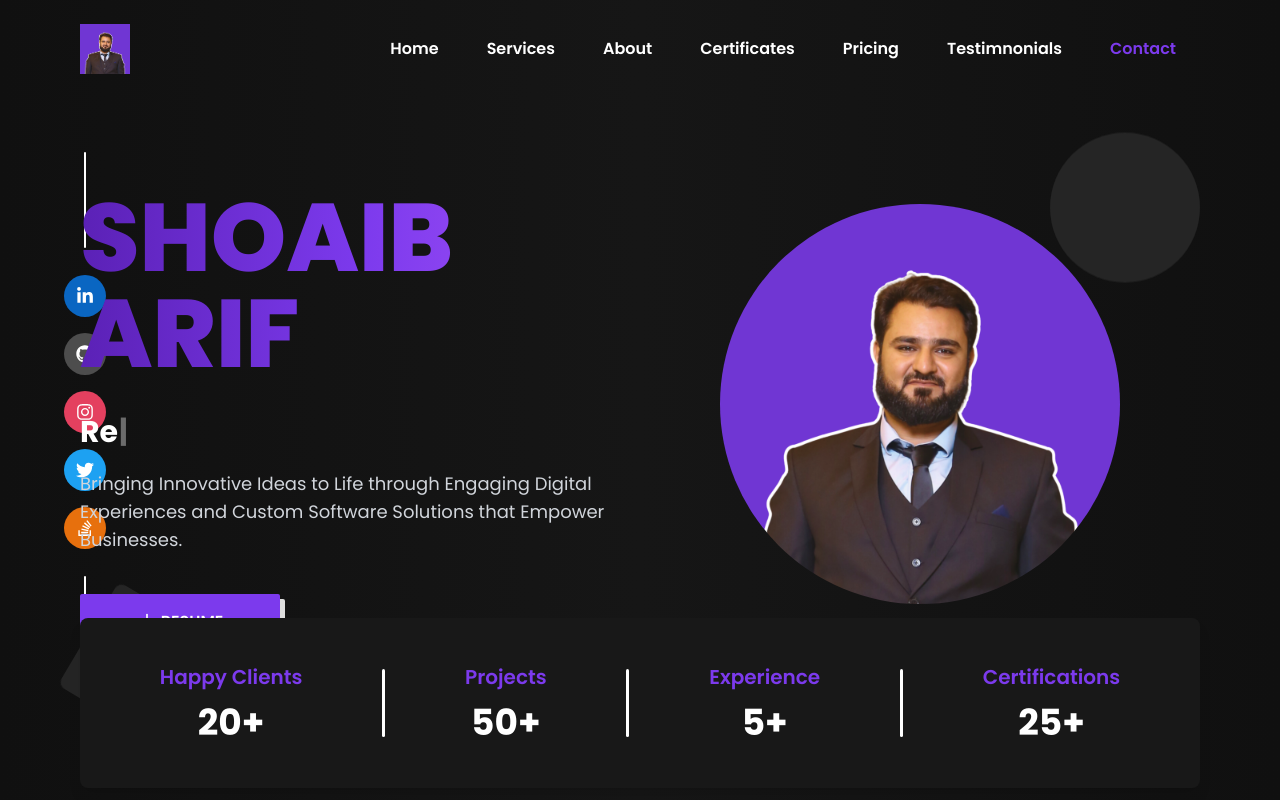
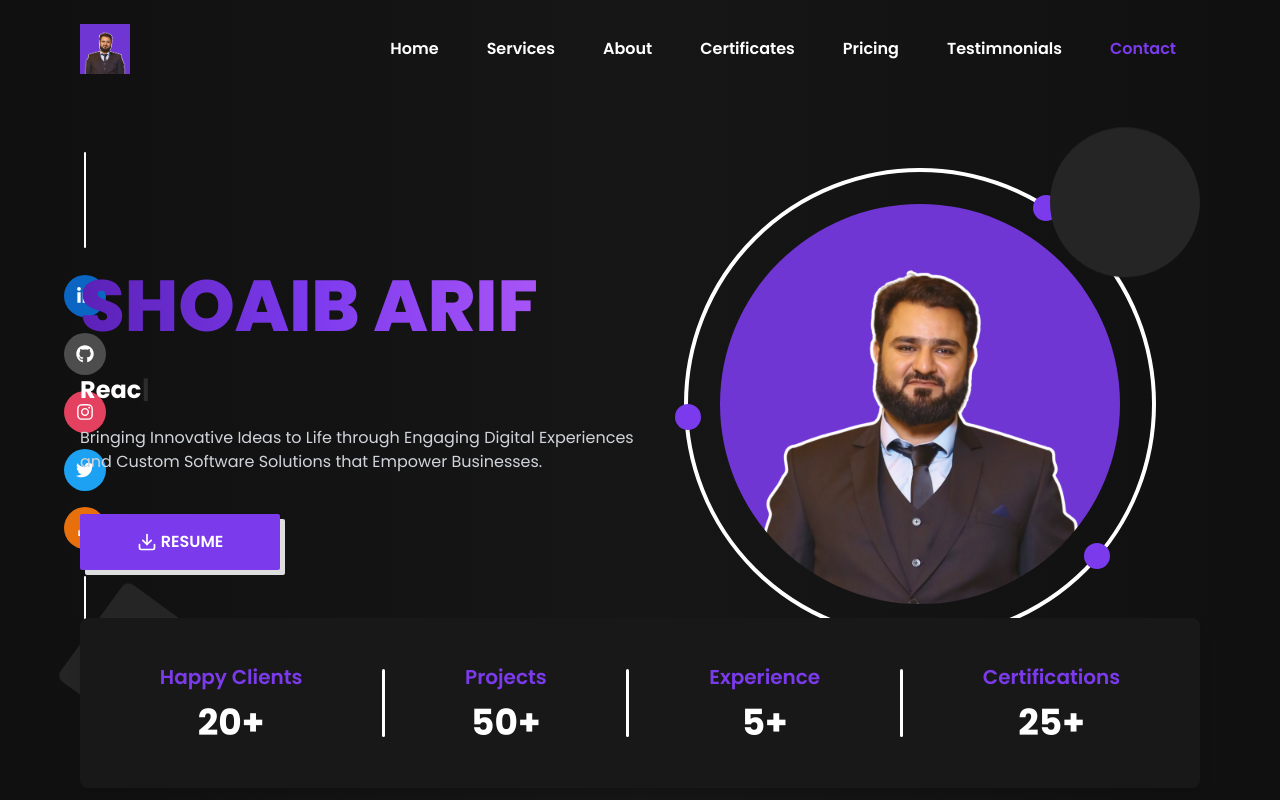
Before and after one commit to shoaibmarif/portfolio, a React (Vite) app: page / in a window 1280 px wide. Shown: the top 800 px of the page. Built offline with nearby package versions, Linux system fonts and the light colour scheme.

Commit message:
added homepage items

```diff
--- a/src/App.jsx
+++ b/src/App.jsx
@@ -24,16 +24,12 @@ const App = () => {
 
   useEffect(() => {
     // alert("Website still in development")
-    AOS.init(
-      {once:true,
-        disable:"mobile"
-      }
-    );
+    AOS.init({ once: true, disable: "mobile" });
     navigate("/");
 
     const loadingTimeout = setTimeout(() => {
       setShowTopLayer(false);
-    }, 800);
+    }, 1500);
 
     return () => {
       clearTimeout(loadingTimeout);
@@ -78,7 +74,10 @@ const App = () => {
               <Testimonials />
             </div>
             <div id="contact">
-                <ContactUs selectedPlan={selectedPlan} setSelectedPlan={setSelectedPlan} />
+              <ContactUs
+                selectedPlan={selectedPlan}
+                setSelectedPlan={setSelectedPlan}
+              />
             </div>
             <Footer />
             {/* <a
--- a/src/index.css
+++ b/src/index.css
@@ -21,7 +21,7 @@ body{
 }
 .screen_animation{
   width: 0%;
-  animation: screenAnim 0.5s ease-out;
+  animation: screenAnim 0.6s ease-in-out;
 }
 @keyframes screenAnim {
     0% {
--- a/src/sections/Homepage/Homepage.jsx
+++ b/src/sections/Homepage/Homepage.jsx
@@ -79,7 +79,7 @@ export const Homepage = () => {
           <div className="flex lg:basis-1/2">
             <div className="flex items-start justify-start text-white flex-col z-[10]">
               <h1
-                className="mt-8 uppercase font-extrabold text-8xl  bg-gradient-to-r bg-indigo-500 from-violet-800 via-secondary-dark to-purple-500 inline-block text-transparent bg-clip-text"
+                className="mt-8 uppercase font-extrabold text-7xl  bg-gradient-to-r bg-indigo-500 from-violet-800 via-secondary-dark to-purple-500 inline-block text-transparent bg-clip-text"
                 data-aos="zoom-in-right"
                 data-aos-duration="1000"
                 data-aos-delay={800}
@@ -87,7 +87,7 @@ export const Homepage = () => {
                 Shoaib Arif
               </h1>
               <div
-                className="text-2xl lg:text-3xl flex font-bold mt-4 lg:mt-8 "
+                className="text-2xl lg:text-2xl flex font-bold mt-4 lg:mt-8 "
                 data-aos="fade-up"
                 data-aos-delay="800"
               >
@@ -104,7 +104,7 @@ export const Homepage = () => {
                 />
               </div>
               <p
-                className="max-w-[800px]  text-base lg:text-base xl:text-lg mt-5 text-black dark:text-gray-300  transition-all"
+                className="max-w-[800px]  text-base lg:text-base mt-5 text-black dark:text-gray-300  transition-all"
                 data-aos="fade-up"
                 data-aos-delay="900"
               >
@@ -168,16 +168,44 @@ export const Homepage = () => {
           </div>
 
           <div className="flex lg:basis-1/2 items-center justify-center">
-            <img
-              className="rounded-full max-w-[400px]"
-              src={Profile}
-              alt="Shoaib Arif Profile"
-            />
+            <div
+              className="border-4 border-white p-8 rounded-full relative"
+              data-aos="zoom-in"
+              data-aos-duration="1000"
+              data-aos-delay={1200}
+            >
+              <div className="absolute size-[26px] left-[-13px] top-1/2 rounded-full bg-primary-dark "></div>
+              <div className="absolute size-[26px] left-[-13px] top-1/2 rounded-full bg-primary-dark animate-ping  "></div>
+              <div className="absolute size-[26px] right-[9%] top-[80%] rounded-full bg-primary-dark "></div>
+              <div className="absolute size-[26px] right-[9%] top-[80%] rounded-full bg-primary-dark animate-ping "></div>
+              <div className="absolute size-[26px] right-[20%] top-[5%] rounded-full bg-primary-dark "></div>
+              <div className="absolute size-[26px] right-[20%] top-[5%] rounded-full bg-primary-dark animate-ping "></div>
+              <img
+                className="rounded-full max-w-[400px]"
+                src={Profile}
+                alt="Shoaib Arif Profile"
+              />
+            </div>
           </div>
-          <div className="absolute right-0 top-40 z-[0] size-[150px] bg-[#252525] rounded-full rotating-bouncing-element"></div>
-          <div className="absolute left-0 rotate-45 bottom-20 z-[0] size-[120px] bg-[#252525] rounded-lg rotating-element "></div>
+          <div
+            className="absolute right-0 top-40 z-[0] size-[150px] bg-[#252525] rounded-full rotating-bouncing-element"
+            data-aos="zoom-in-up"
+            data-aos-duration="1000"
+            data-aos-delay={1000}
+          ></div>
+          <div
+            className="absolute left-0 rotate-45 bottom-20 z-[0] size-[120px] bg-[#252525] rounded-lg rotating-element "
+            data-aos="zoom-in-up"
+            data-aos-duration="1000"
+            data-aos-delay={1000}
+          ></div>
         </div>
-        <div className=" h-[170px] w-full absolute z-[999] left-0 bottom-[20px]">
+        <div
+          className=" h-[170px] w-full absolute z-[999] left-0 bottom-[20px] "
+          data-aos="zoom-in-up"
+          data-aos-duration="1000"
+          data-aos-delay={1000}
+        >
           <div className="container mx-auto h-full">
             <div className="bg-[#181818] rounded-lg h-full flex items-center justify-evenly text-center shadow-lg ">
               <div className="">
--- a/src/utils/SlickSettings.js
+++ b/src/utils/SlickSettings.js
@@ -3,7 +3,7 @@ export const certifcatesSettings = {
     infinite: true,
     speed: 1000,
     slidesToShow: 4,
-    rows: 1,
+    rows: 2,
     arrows: false,
     slidesToScroll: 1,
     responsive: [
--- a/tailwind.config.js
+++ b/tailwind.config.js
@@ -38,7 +38,7 @@ export default {
       "md": '768px',
       "lg": '1024px',
       "xl": '1280px',
-      '2xl': '1536px',
+      '2xl': '1480px',
     },
   },
   plugins: [],
```
Also changed, not shown: src/sections/Certificates/Certificates.jsx (+66 -33 lines), src/sections/Testimonial/Testimonials.jsx (+69 -43 lines). Lines whose indentation alone changed are shown as unchanged.
